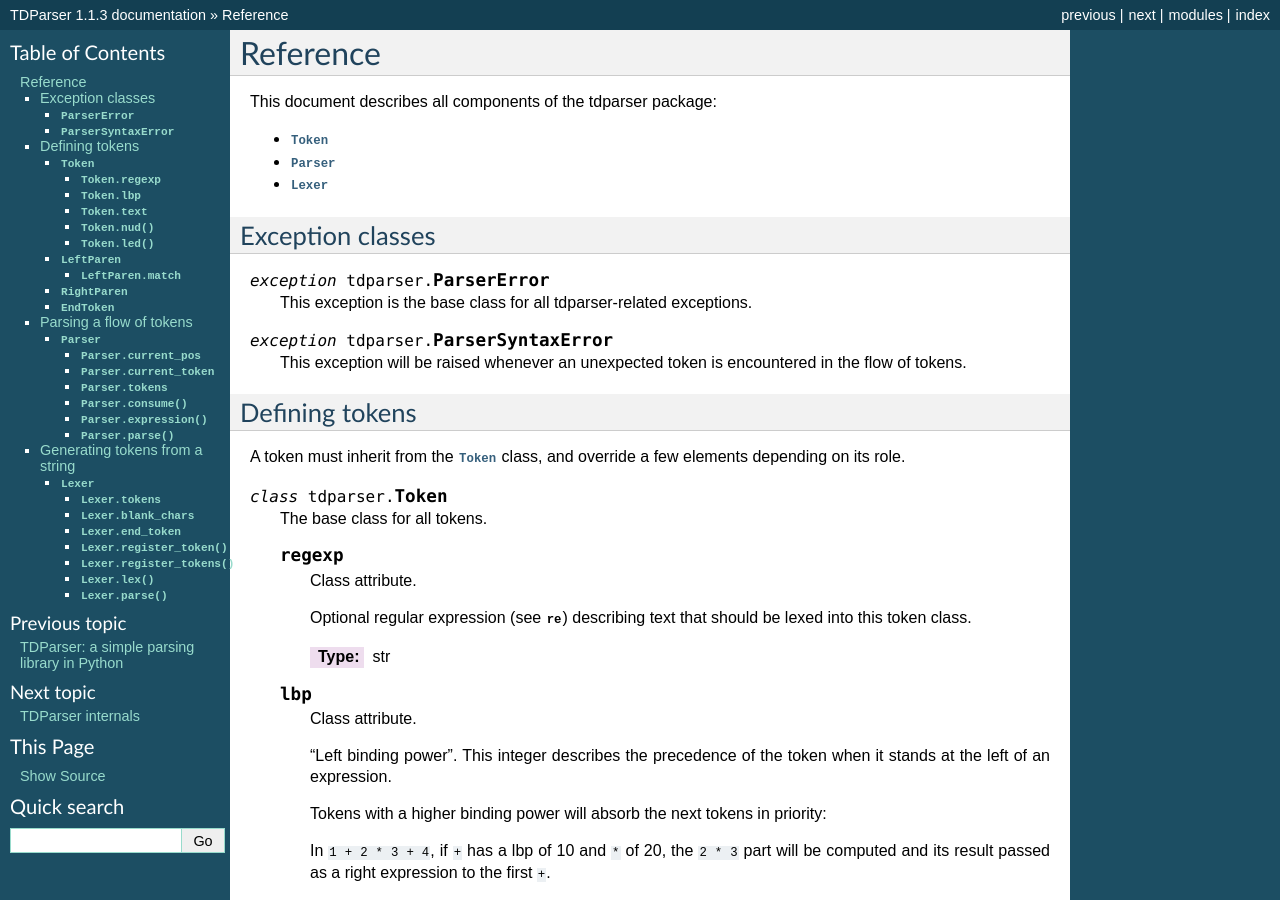
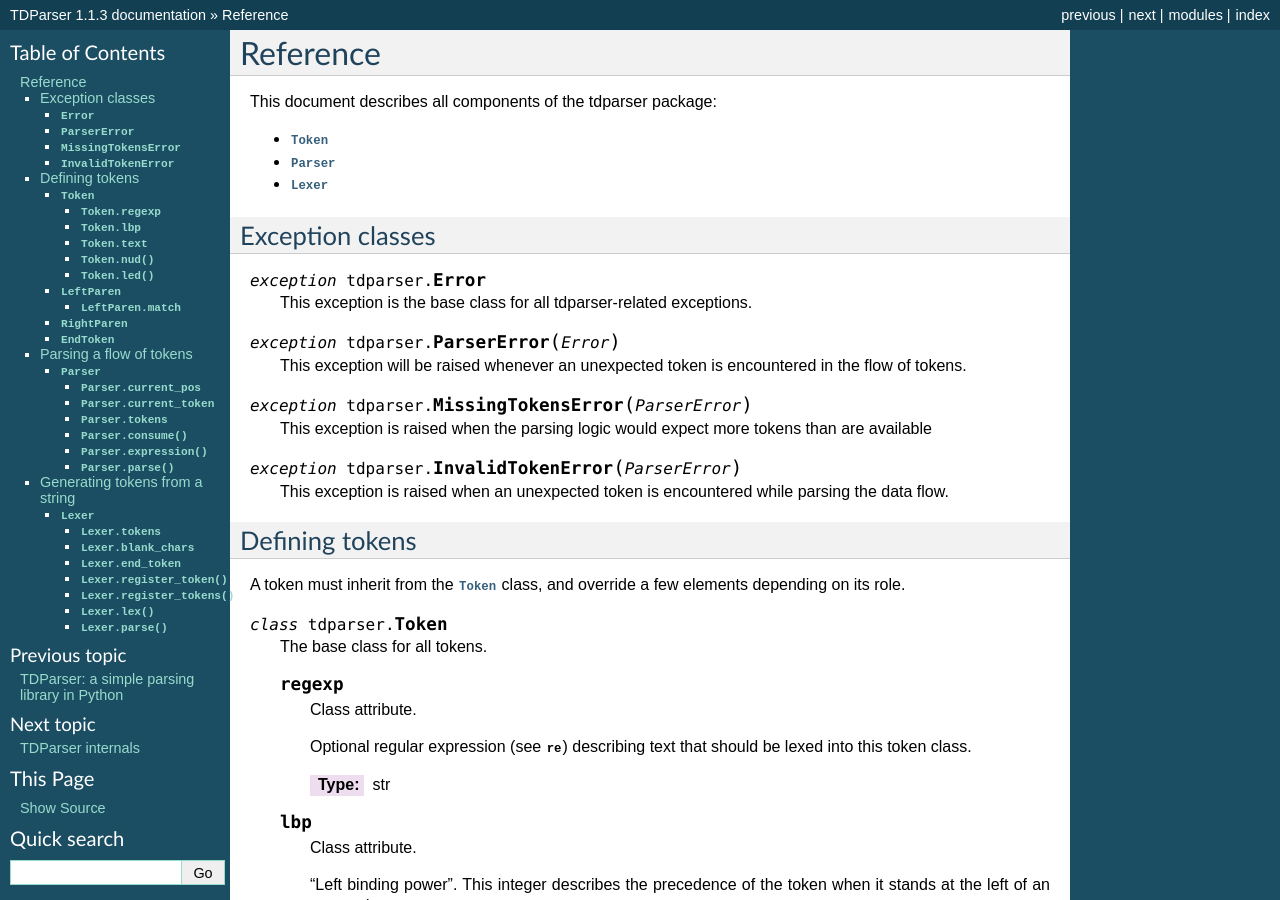
Before and after one commit to rbarrois/tdparser, a Sphinx documentation site: the page built from doc/reference.rst, in a window 1280 px wide and 900 px high. Built offline with Sphinx 7.4.7, drawn with Linux system fonts in a browser that asks for light colours; some of the changed text lies outside the part shown.

Commit message:
Resync doc wrt. error renaming.
Signed-off-by: Raphaël Barrois <raphael.barrois@polytechnique.org>

```diff
--- a/doc/reference.rst
+++ b/doc/reference.rst
@@ -13,15 +13,26 @@ This document describes all components of the tdparser package:
 Exception classes
 -----------------
 
-.. exception:: ParserError
+.. exception:: Error
 
     This exception is the base class for all tdparser-related exceptions.
 
 
-.. exception:: ParserSyntaxError
+.. exception:: ParserError(Error)
 
     This exception will be raised whenever an unexpected token is encountered in
     the flow of tokens.
+
+
+.. exception:: MissingTokensError(ParserError)
+
+    This exception is raised when the parsing logic would expect more tokens than
+    are available
+
+.. exception:: InvalidTokenError(ParserError)
+
+    This exception is raised when an unexpected token is encountered while
+    parsing the data flow.
 
 
 Defining tokens
@@ -178,7 +189,7 @@ parsed expression.
         Consume the active :attr:`current_token`, and advance to the next token.
 
         If the :obj:`expect_class` is provided, this will ensure that the :attr:`current_token`
-        matches that token class, and raise a :exc:`ParserSyntaxError` otherwise.
+        matches that token class, and raise a :exc:`InvalidTokenError` otherwise.
 
         :param tdparser.Token expect_class: Optionnal :class:`Token` subclass that the
                                             :attr:`current_token` should be an instance of
```
Also changed, not shown: 1 other file.
